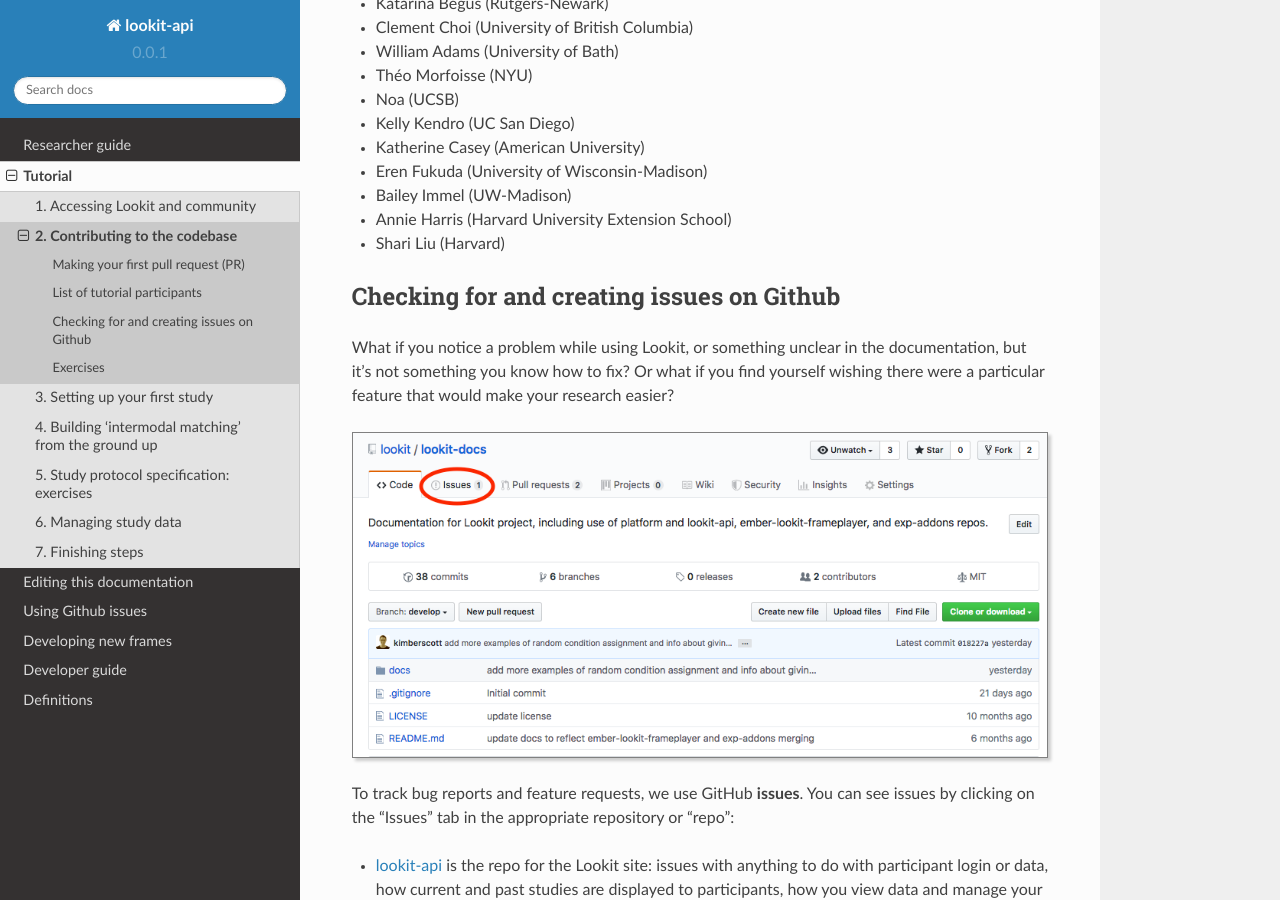
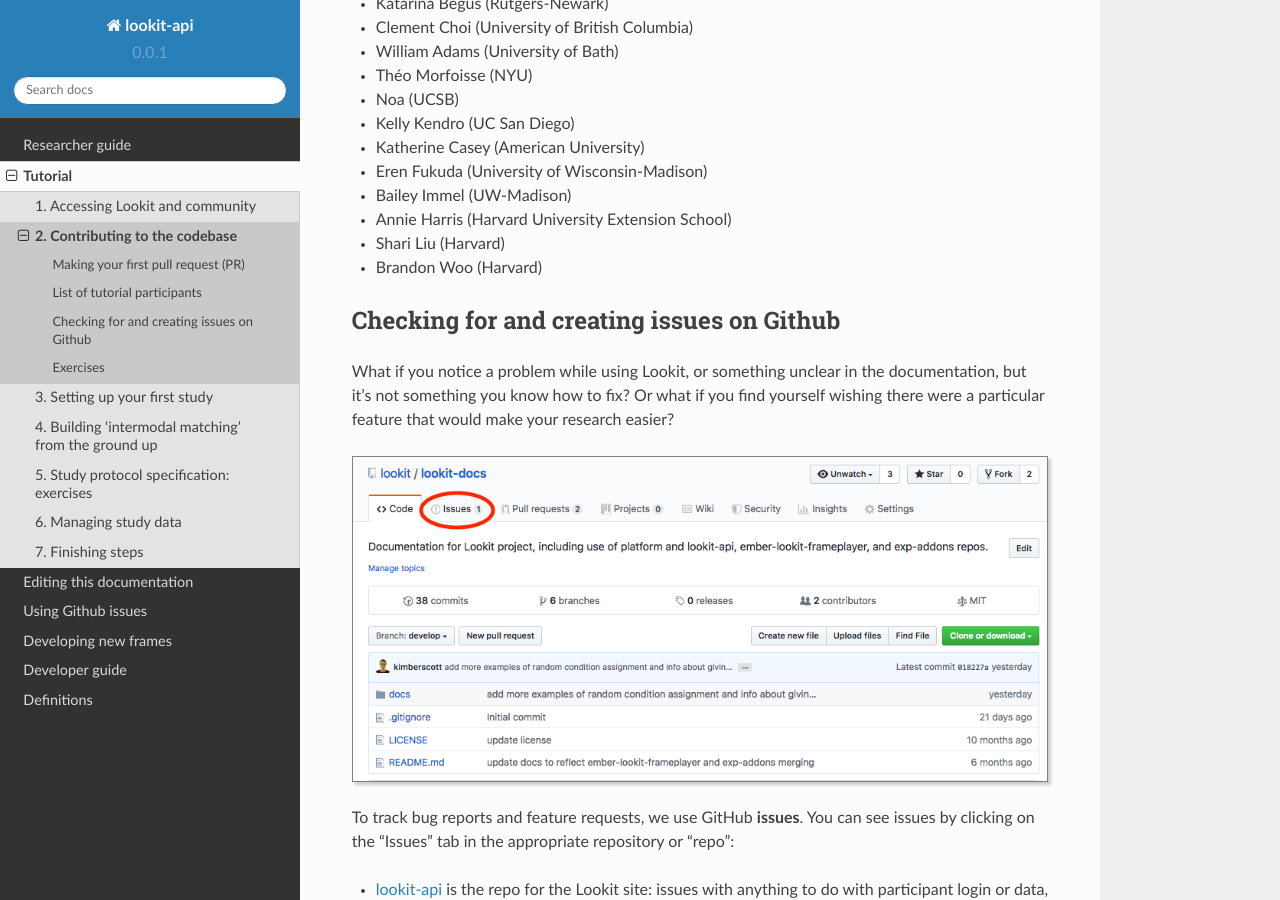
Before and after one commit to lookit/lookit-docs, a Sphinx documentation site: the page built from docs/source/tutorial-contributing.rst, in a window 1280 px wide and 900 px high, scrolled down 4261 px. Built offline with Sphinx 7.4.7 and the Read the Docs theme 2.0.0, drawn with Linux system fonts in a browser that asks for light colours.

Commit message:
Add tutorial participant to list

```diff
--- a/docs/source/tutorial-contributing.rst
+++ b/docs/source/tutorial-contributing.rst
@@ -94,6 +94,7 @@
 - Bailey Immel (UW-Madison)
 - Annie Harris (Harvard University Extension School)
 - Shari Liu (Harvard)
+- Brandon Woo (Harvard)
 
 .. _Github issues overview:
 
```
